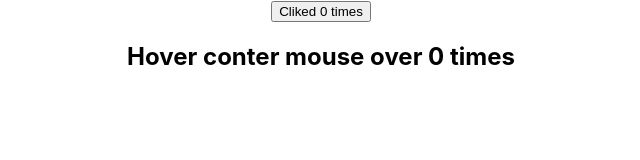
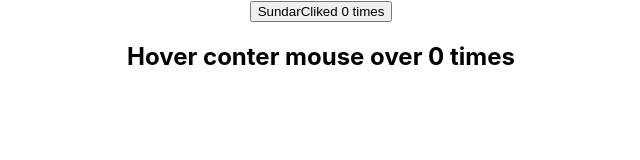
Before and after one commit to sundaramhpe/React, a React (Create React App) app in the folder hello-world/: page / in a window 1280 px wide. Shown: the top 160 px of the page, without its empty margins (319-959 px from the left). Built offline with nearby package versions, Linux system fonts and the light colour scheme.

Commit message:
props vale , parmeter pass anyware

```diff
--- a/hello-world/src/App.js
+++ b/hello-world/src/App.js
@@ -29,7 +29,7 @@ function App() {
 
   return (
     <div className="App">
-    <ClickCounter/>
+    <ClickCounter name='Sundar'/>
     <HoverCounter/>
     {/* <ErrorBoundary>
     <Hero heroName='Batman'/>
--- a/hello-world/src/components/ClickCounter.js
+++ b/hello-world/src/components/ClickCounter.js
@@ -7,10 +7,10 @@ class ClickCounter extends Component {
         const { count,incrementCount } = this.props
         return (
             <div>
-                <button onClick={incrementCount}>Cliked {count} times </button>
+                <button onClick={incrementCount}>{this.props.name}Cliked {count} times </button>
             </div>
         )
     }
 }
 
-export default withCounter(ClickCounter)
+export default withCounter(ClickCounter,5)
--- a/hello-world/src/components/HoverCounter.js
+++ b/hello-world/src/components/HoverCounter.js
@@ -13,4 +13,4 @@ import withCounter from './withCounter'
     }
 }
 
-export default withCounter(HoverCounter)
+export default withCounter(HoverCounter,10)
--- a/hello-world/src/components/withCounter.js
+++ b/hello-world/src/components/withCounter.js
@@ -1,5 +1,5 @@
 import React from 'react'
-const withCounter = (WrapperComponent) => {
+const withCounter = (WrapperComponent,incrementNumber) => {
     class WithCounter extends React.Component {
         constructor(props) {
             super(props)
@@ -10,12 +10,15 @@ const withCounter = (WrapperComponent) => {
         }
         incrementCount = () => {
             this.setState(prevState => {
-                return { count: prevState.count + 1 }
+                return { count: prevState.count + incrementNumber }
             })
         }
         render() {
 
-            return <WrapperComponent count={this.state.count} incrementCount={this.incrementCount}/>
+            return <WrapperComponent
+                count={this.state.count}
+                incrementCount={this.incrementCount}
+                {...this.props}/>
         }
     }
     return WithCounter
```
